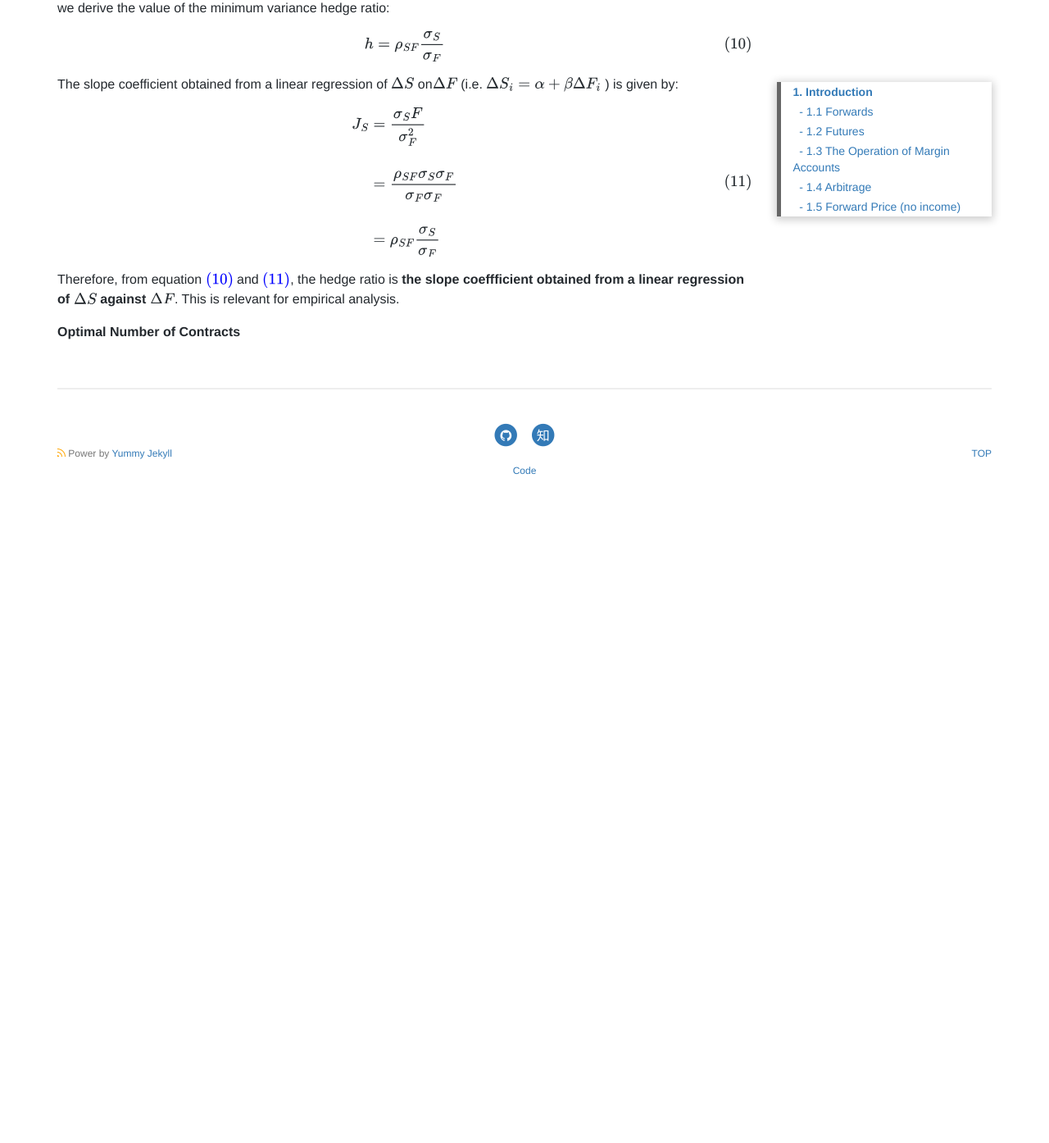
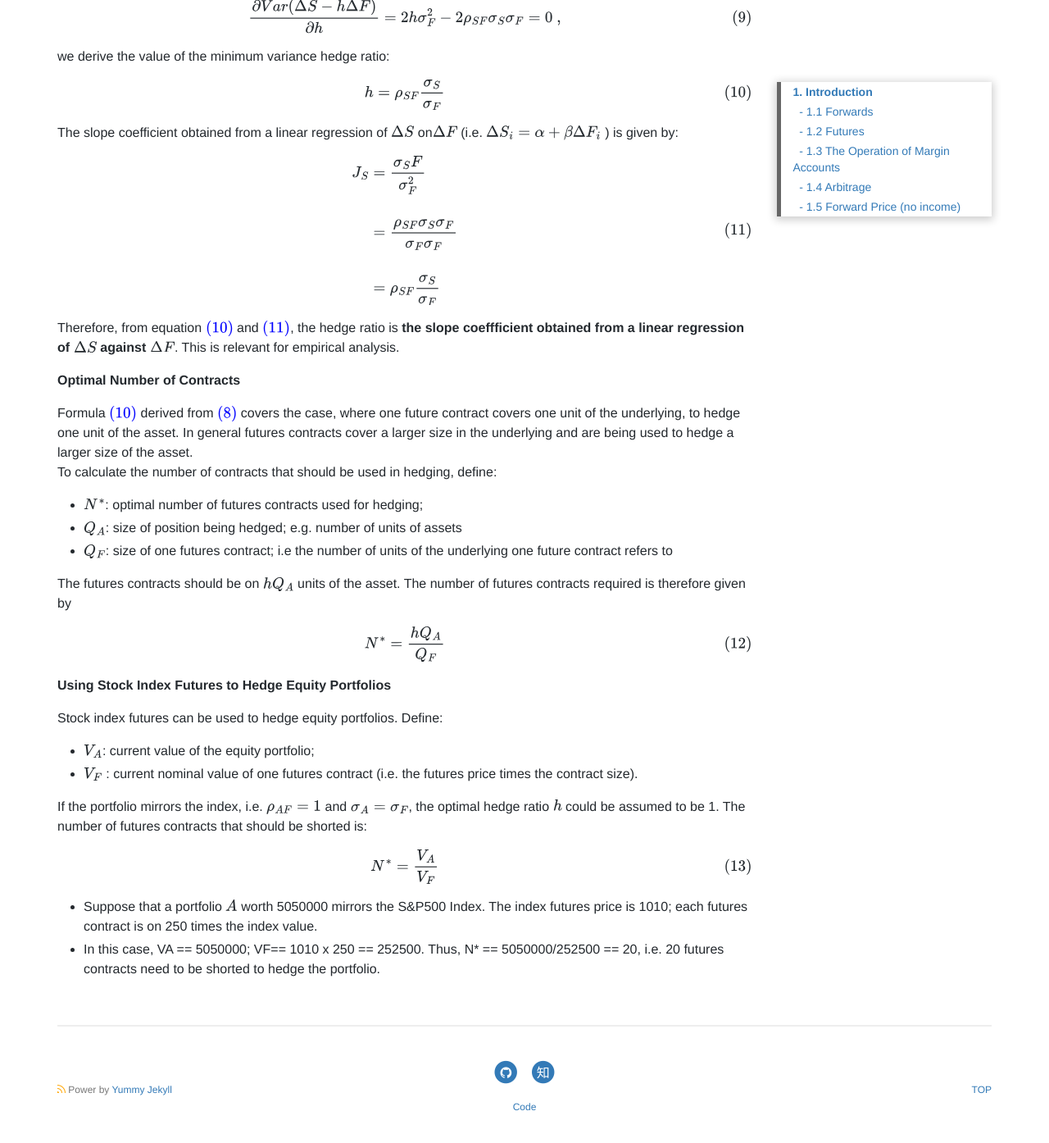
Before and after one commit to damien0x0023/damien0x0023.github.io, a Jekyll site: the page built from _posts/2020/business/ECON5009/2020-10-15-Unit2.md, in a window 1280 px wide and 1400 px high, scrolled down 9923 px. Shown: the top 1394 px of the window at 82% size. Built offline with Jekyll 4.4.1, drawn with Linux system fonts in a browser that asks for light colours; nearby versions of some CDN libraries; before the commit the page ends 10553 px from its top, so only the background shows below that.

Commit message:
upload layout of quotation

```diff
--- a/_posts/2020/business/ECON5009/2020-10-15-Unit2.md
+++ b/_posts/2020/business/ECON5009/2020-10-15-Unit2.md
@@ -185,7 +185,10 @@ After translating discrete-compounding yield into continuous-compounding yield,
     \tag{5} \label{forwardPriceWithYield}
 \\]
 
-    Consider a 6-month forward contract on an asset that is expected to	provide income equal to	2% of the asset price once during a 6-month  period;  r = 10%; So =25. Therefore, the annualized yield is 4% with semiannual compounding. Using equation (4), the corresponding continuous-compounding yield can be computed as 3.96%.	Thus, from equation (5), the forward price is
+    Consider a 6-month forward contract on an asset that is expected to	provide income equal to	2% of the asset
+    price once during a 6-month  period;  r = 10%; So =25. Therefore, the annualized yield is 4% with semiannual
+    compounding. Using equation (4), the corresponding continuous-compounding yield can be computed as 3.96%.
+    Thus, from equation (5), the forward price is
 
 \\[
     25e^{(0.1-0.0396) \times 0.5} = 25.77
@@ -352,7 +355,38 @@ This is relevant for empirical analysis.
 
 **Optimal Number of Contracts**
 
+Formula  \eqref{minRatio} derived  from   \eqref{variance} covers the	case, where one future contract covers one  unit of the underlying,  to  hedge  one  unit of  the asset.
+In general futures contracts cover  a  larger size in the	underlying and  are being used to	hedge a larger size of the	asset.
+To calculate the number of contracts that should be used in hedging, define:
 
+*	\\(N^*\\): optimal number of futures contracts used for hedging;
+*	\\(Q_A\\):	size of  position  being hedged; e.g.	number  of  units of assets
+*	\\(Q_F\\):	size of  one futures  contract;  i.e the  number  of  units of  the  underlying one future contract refers to
+
+The  futures  contracts  should  be on  \\(hQ_A\\)  units of the asset.	The	number of futures contracts required is therefore given by
+
+$$
+    N^* = \frac {hQ_A}{Q_F}
+    \tag{12} \label{numbers}
+$$
+
+**Using Stock	Index	Futures	to	Hedge	Equity	Portfolios**
+
+Stock index futures can be used to	hedge equity portfolios.	Define:
+
+*	\\(V_A\\):	current  value of the	equity portfolio;
+*	\\(V_F\\)   :	current  nominal  value of one	futures contract (i.e. the futures price times the contract size).
+
+If  the  portfolio  mirrors  the index, i.e. \\( \rho_{AF} =1\\) and \\( \sigma_A =\sigma _F\\), the	optimal hedge ratio  \\(h\\) could be assumed to	be 1.	The number of futures contracts that should be shorted is:
+
+$$
+    N^* = \frac {V_A}{V_F}
+    \tag{13} \label{num}
+$$
+
+*	Suppose that a portfolio \\(A\\) worth 5050000 mirrors the S&P500 Index. The index futures price is 1010; each futures contract is on 250 times the index value.
+* In  this  case,  VA  == 5050000;  VF== 1010  x  250 == 252500.	Thus,
+N*  ==  5050000/252500 == 20, i.e.	20  futures  contracts  need  to	be shorted to hedge the	portfolio.
 
 
 
```
